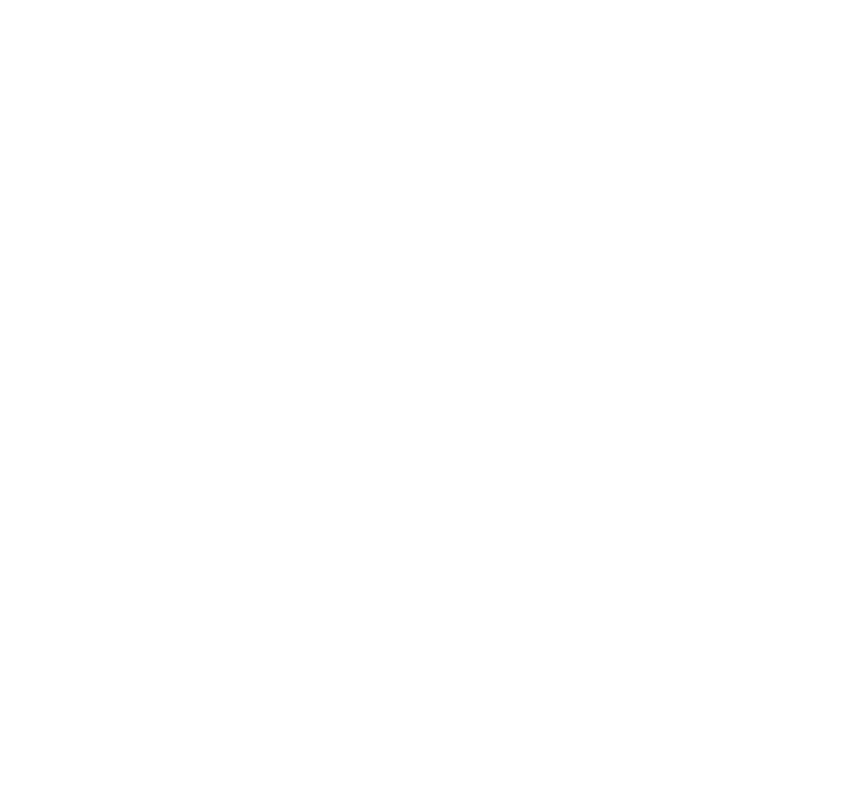
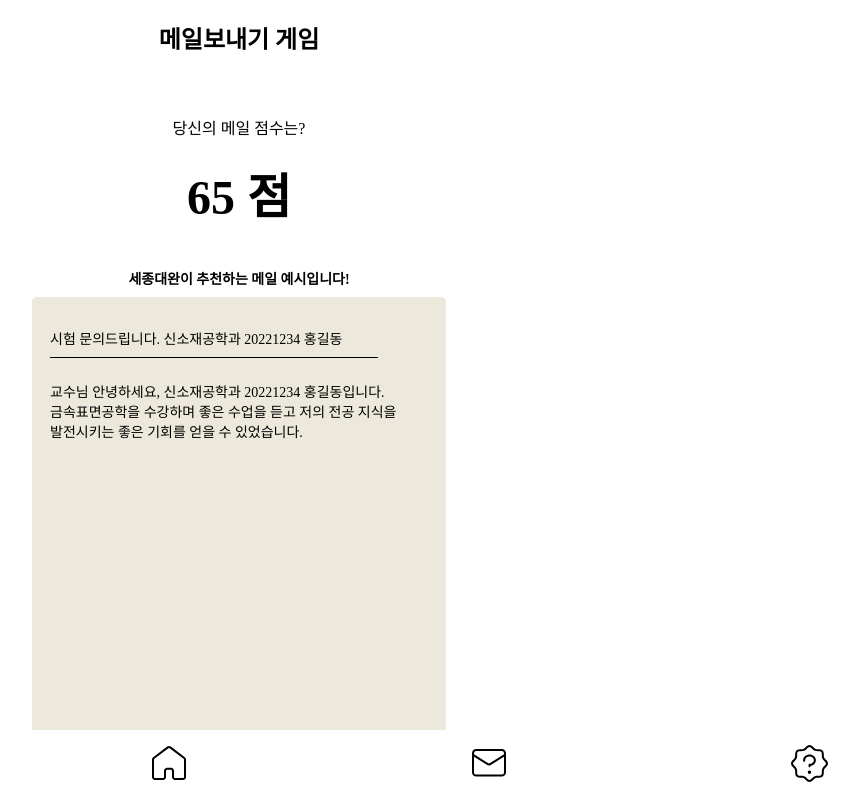
Before and after one commit to onesilver04/COKOTHON_2024, a React (Create React App) app: page /emailResult in a window 1280 px wide. Before the commit this address had no page. Shown: the whole page, without its empty margins (401-1260 px from the left). Built offline with nearby package versions, Linux system fonts and the light colour scheme; the HTML template or start-up script is replaced by a standard one.

Commit message:
Feat: 이메일 게임 결과 페이지 구현

```diff
--- a/src/App.js
+++ b/src/App.js
@@ -8,6 +8,7 @@
 import Login from "./pages/Login/login";
 import LoginSecond from "./pages/Login/loginSecond";
 import EmailGame from "./pages/EmailGame/EmailGame";
+import EmailGameResult from "./pages/EmailGame/EmailGameResult";
 
 const App = () => {
   return (
@@ -22,6 +23,7 @@
           <Route path="/login" element={<Login />} />
           <Route path="/loginSecond" element={<LoginSecond />} />
           <Route path="/email" element={<EmailGame />} />
+          <Route path="/emailResult" element={<EmailGameResult />} />
         </Routes>
       </BrowserRouter>
     </div>
--- a/src/pages/EmailGame/EmailGame.js
+++ b/src/pages/EmailGame/EmailGame.js
@@ -1,8 +1,11 @@
+import { useNavigate } from "react-router-dom"; // useNavigate 훅 임포트
 import "./styleCss.css";
 import Header from "../../components/Header";
 import Footer from "../../components/Footer";
 
 const EmailGame = () => {
+  const navigate = useNavigate(); // useNavigate 훅 호출
+
   const inputStyle = {
     width: "380px",
     height: "350px",
@@ -19,6 +22,12 @@
     marginBottom: "45px",
     color: "white",
   };
+
+  // 버튼 클릭 시 emailResult 페이지로 이동하는 함수
+  const handleCheckClick = () => {
+    navigate("/emailResult");
+  };
+
   return (
     <>
       <Header title="메일 보내기 게임" />
@@ -43,7 +52,7 @@
           className="AskGpt"
           style={{ display: "flex", justifyContent: "center" }}
         >
-          <button type="button" style={buttonStyle}>
+          <button type="button" style={buttonStyle} onClick={handleCheckClick}>
             검사하기
           </button>
         </div>
--- /dev/null
+++ b/src/pages/EmailGame/EmailGameResult.js
@@ -0,0 +1,82 @@
+import styled from "styled-components";
+import Header from "../../components/Header";
+import Footer from "../../components/Footer";
+
+const MainContainer = styled.div`
+  display: flex;
+  flex-direction: column;
+  align-items: center;
+  padding: 0 33px;
+`;
+
+const Text = styled.div`
+  font-size: 16px;
+  padding-top: 40px;
+`;
+
+const Score = styled.div`
+  font-size: 48px;
+  font-weight: 600;
+  padding-top: 19px;
+`;
+
+const Title = styled.div`
+  font-size: 14px;
+  font-weight: 600;
+  padding-top: 40px;
+  padding-bottom: 9px;
+`;
+
+const MailContainer = styled.div`
+  width: 100%;
+  height: 474px;
+  border-radius: 5px;
+  background: #ede8dc;
+  padding: 31px 18px;
+  box-sizing: border-box;
+  overflow: auto;
+`;
+
+const MailTitle = styled.div`
+  font-size: 14px;
+  padding-bottom: 9px;
+`;
+
+const MailText = styled.div`
+  font-size: 14px;
+  padding-top: 23px;
+`;
+
+const Line = styled.div`
+  background: #000000;
+  width: 328px;
+  height: 1px;
+`;
+
+const EmailGameResult = () => {
+  return (
+    <div>
+      <Header title="메일보내기 게임" />
+      <MainContainer>
+        <Text>당신의 메일 점수는?</Text>
+        <Score>65 점</Score>
+
+        <Title>세종대완이 추천하는 메일 예시입니다!</Title>
+        <MailContainer>
+          <MailTitle>
+            {" "}
+            시험 문의드립니다. 신소재공학과 20221234 홍길동
+          </MailTitle>
+          <Line />
+          <MailText>
+            교수님 안녕하세요, 신소재공학과 20221234 홍길동입니다.
+            금속표면공학을 수강하며 좋은 수업을 듣고 저의 전공 지식을 발전시키는
+            좋은 기회를 얻을 수 있었습니다.
+          </MailText>
+        </MailContainer>
+      </MainContainer>
+      <Footer />
+    </div>
+  );
+};
+export default EmailGameResult;
```
